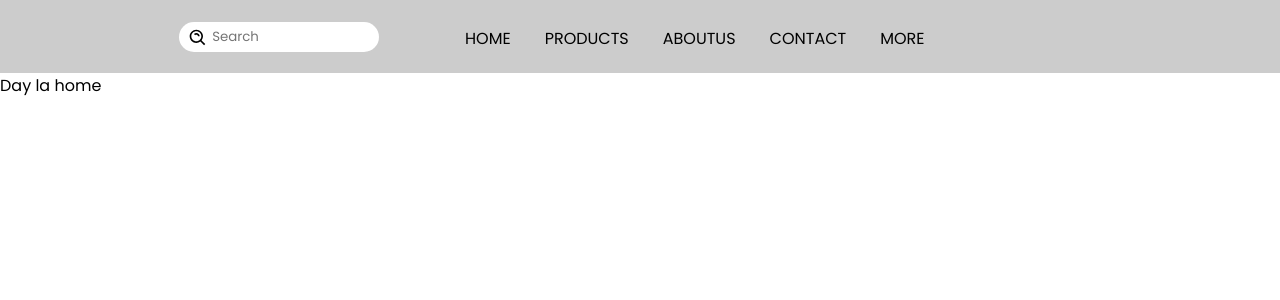
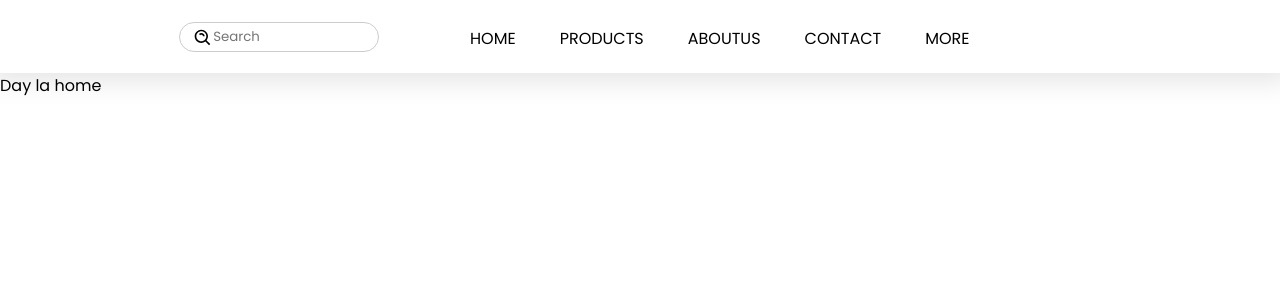
Before and after one commit to T2108A-Luonvuituoi-G1/Origami-eProject, a React (Create React App) app: page / in a window 1280 px wide. Shown: the top 300 px of the page. Built offline with nearby package versions, Linux system fonts and the light colour scheme.

Commit message:
Update Nav.css

```diff
--- a/src/OrigamiPage/Nav/Assets/Css/Nav.css
+++ b/src/OrigamiPage/Nav/Assets/Css/Nav.css
@@ -1,32 +1,22 @@
 .top-nav {
     height: 73px;
     width: 100%;
-    background-color: #ccc;
     padding: 22px 10%;
+    box-shadow: 0px 0px 24px 9px rgba(0,0,0,0.1);
     position: relative;
 }
 
-.nav-link-page {
-    position: absolute;
-    margin: -26px 25%;
+/* LOGO  */
+.nav-logo {
+    text-decoration: none;
+    color: #000;
+    margin: 3.8px 0 0 -95px;
 }
 
-.nav-link {
-    border-radius: 5px;
-    margin: 0 2px;
-    padding: 0 15px;
-    text-transform: uppercase;
-    text-decoration: none;
-    color: #000;
-}
-
-.nav-link:hover {
-    background-color: aqua;
-}
-
+/* SEARCH INPUT */
 .icon-search {
     font-size: 20px;
-    margin: 5.5px 0 0 60px;
+    margin: 5.5px 0 0 65px;
     position: absolute;
 }
 
@@ -34,16 +24,66 @@
     margin: 0 5%;
     padding: 10px 33px;
     color: gray;
-    border: none;
+    border: 1px solid #ccc;
     outline: none;
     border-radius: 25px;
     height: 30px;
     width: 200px;
 }
 
+.input-search:focus {
+    box-shadow: 0px 0px 6px 0px rgba(0,0,0,0.2);
+    transition: 0.25s;
+    color: #000;
+}
+
+/* NAV LINK */
+.nav-link-page {
+    position: absolute;
+    margin: -26px 25%;
+}
+
+.nav-link {
+    border-radius:20px;
+    margin: 0 2px;
+    padding: 10px 20px;
+    text-transform: uppercase;
+    text-decoration: none;
+    color: #000;
+    transition: 0.25s;
+}
+
+.nav-link:hover {
+    background-color: rgb(247, 247, 247);
+    transition: 0.25s;
+    box-shadow: 0px 0px 6px 0px rgba(0,0,0,0.2);
+}
+
+/* USER LOGO */
+.nav-user-logo {
+    position: absolute;
+    display: inline-block;
+    width: 50px;
+    height: 50px;
+    border-radius: 50%;
+    margin: -40px 1070px;
+    transition: 0.25s;
+}
+
+.nav-user-logo:hover {
+    cursor: pointer;
+    box-shadow: 0px 0px 6px 0px rgba(0,0,0,0.2);
+    transition: 0.25s;
+}
+
+/* SCREEN 1920Hz  */
 @media (min-width: 1920px) {
+    .nav-logo {
+        margin-left: -120px;
+    }
+
     .icon-search {
-        margin: 5.3px 0 0 85px;
+        margin: 5.3px 0 0 69px;
     }
 
     .input-search {
@@ -59,9 +99,8 @@
     .nav-link {
         margin: 15px;
     }
+
+    .nav-user-logo {
+        margin: -40px 1650px;
+    }
 }
-
-.input-search:focus {
-    box-shadow: 0px 0px 5px 2px rgba(0,0,0,0.2);
-    color: #000;
-}
```
